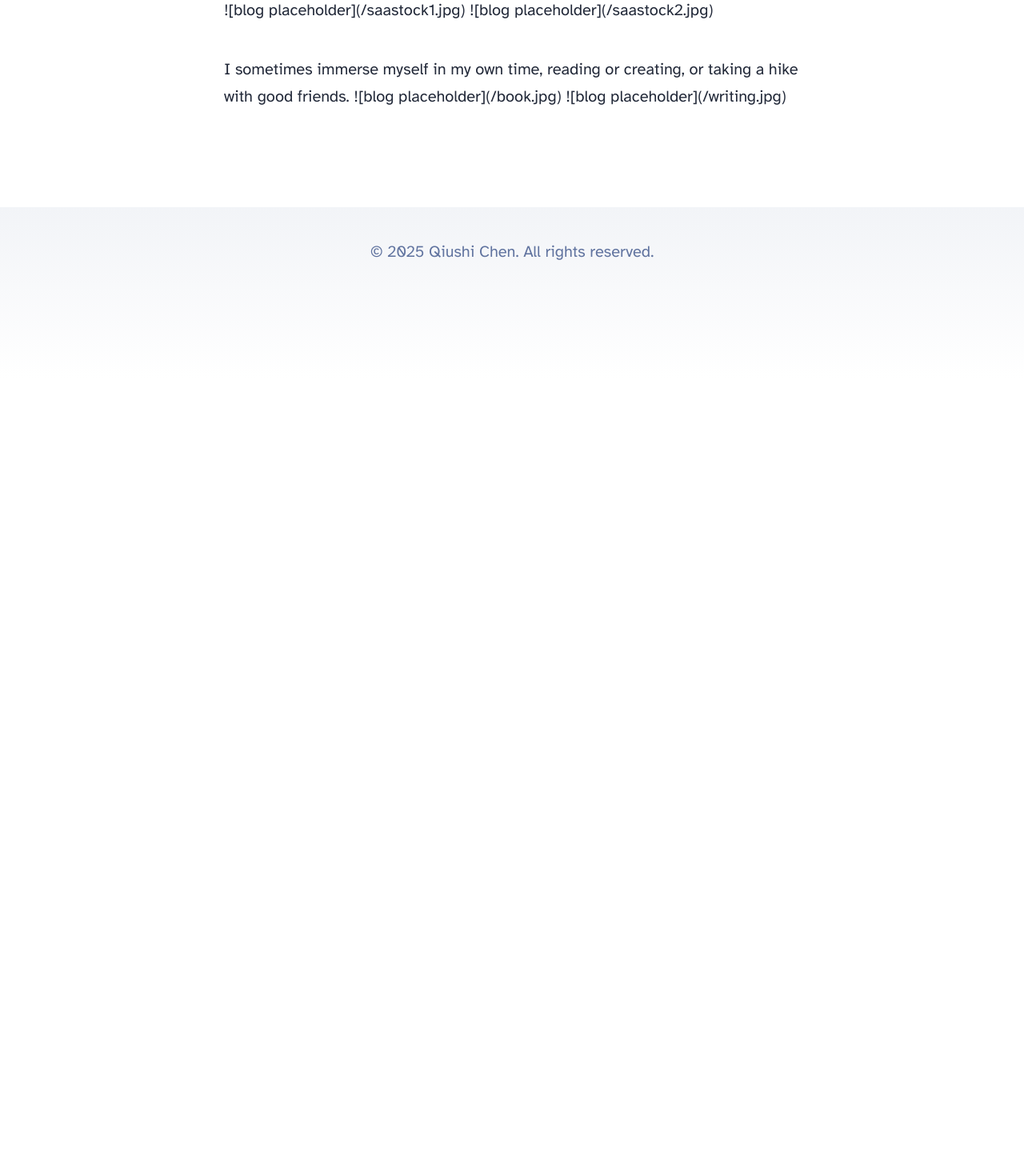
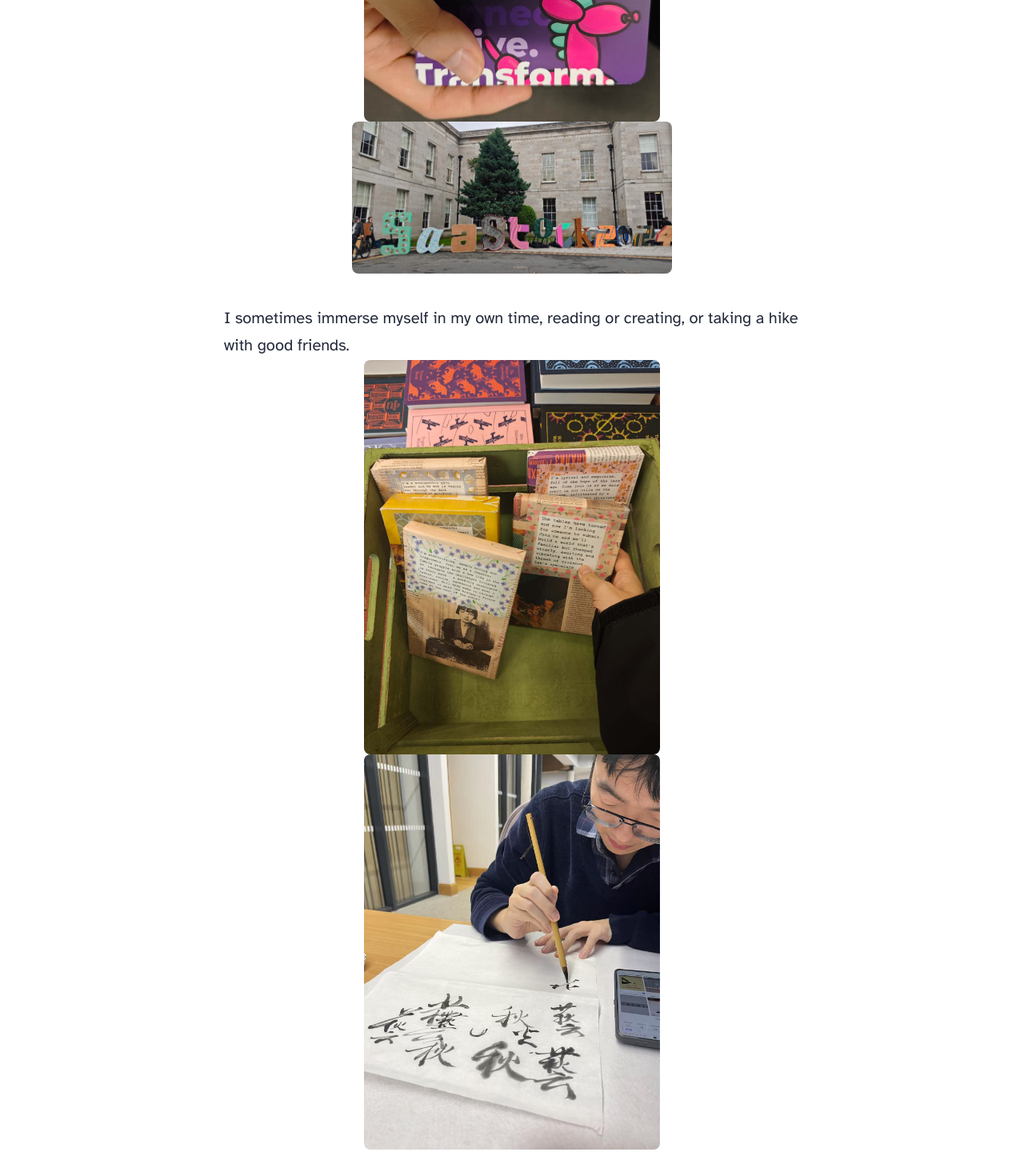
Before and after one commit to Arthur-Chen921/astro-blog, an Astro site: page /about in a window 1280 px wide. Shown: the part 2169-3609 px from the top of the page at 80% size. Before the commit the page ends 2642 px from the top, so only its background shows below. Built offline with nearby package versions, Linux system fonts and the light colour scheme; Astro itself is replaced by a stand-in of ours.

Commit message:
Update about.astro

```diff
--- a/src/pages/about.astro
+++ b/src/pages/about.astro
@@ -31,22 +31,42 @@ import Layout from '../layouts/BlogPost.astro';
 		Understanding things I don't know always excites me, I even once spent a whole
 		night studying quantum physics (obviously I didn't get it).
 	<img
-    				src="/workshop.jpg"
-    				alt="Qiushi Chen_Photo"
-				style="display: block; margin: 0 auto;"
-    				width="370"
-    				height="350"
-    				class="my-photo"
+    		src="/saastock.jpg"
+    		alt="Qiushi Chen_Photo"
+		style="display: block; margin: 0 auto;"
+    		width="370"
+    		height="350"
+    		class="my-photo"
   	/>
-		![blog placeholder](/saastock1.jpg)
-		![blog placeholder](/saastock2.jpg)
+	<img
+    		src="/saastock2.jpg"
+    		alt="Qiushi Chen_Photo"
+		style="display: block; margin: 0 auto;"
+    		width="400"
+    		height="350"
+    		class="my-photo"
+  	/>
+
 	</p>
 
 	<p>
 		I sometimes immerse myself in my own time, reading or creating,
 		or taking a hike with good friends.
-		![blog placeholder](/book.jpg)
-		![blog placeholder](/writing.jpg)
-
+	<img
+    		src="/book.jpg"
+    		alt="Qiushi Chen_Photo"
+		style="display: block; margin: 0 auto;"
+    		width="370"
+    		height="350"
+    		class="my-photo"
+  	/>
+	<img
+    		src="/writing.jpg"
+    		alt="Qiushi Chen_Photo"
+		style="display: block; margin: 0 auto;"
+    		width="370"
+    		height="350"
+    		class="my-photo"
+  	/>
 	</p>
 </Layout>
```
